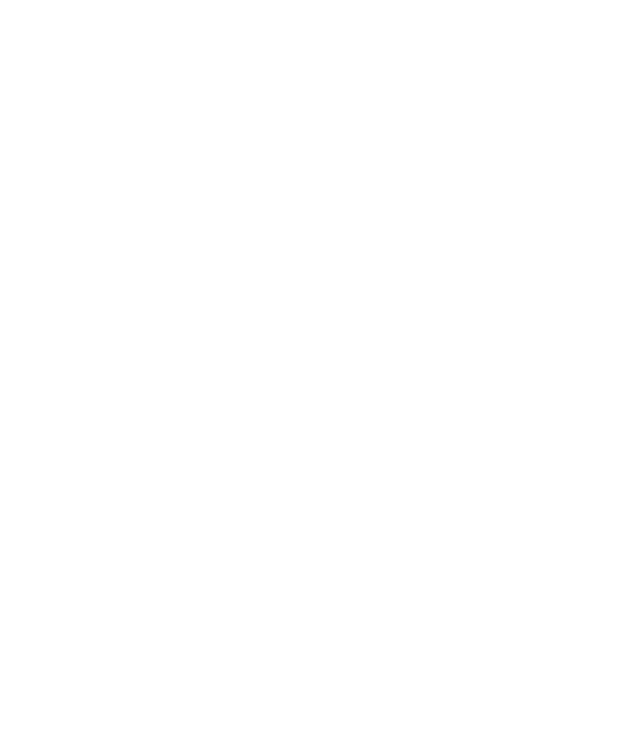
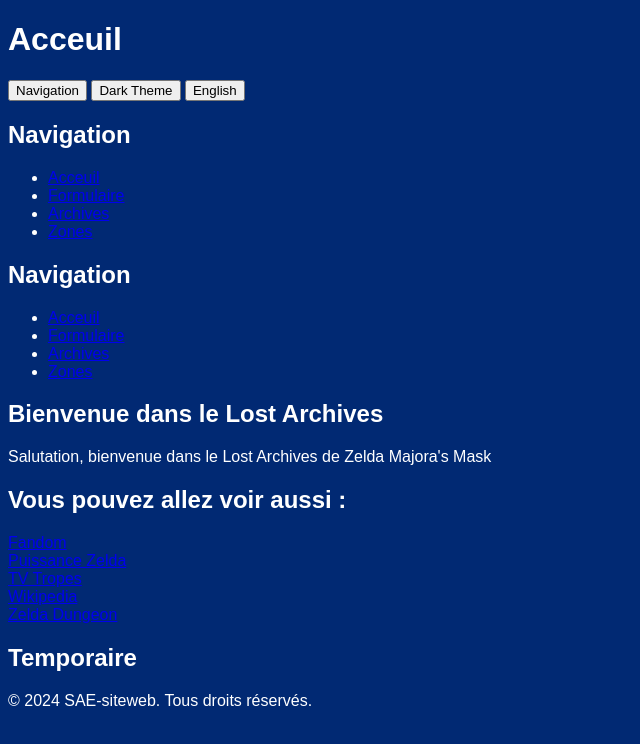
Before and after one commit to SISbouba/sae102-siteweb, a plain HTML site: page pages/accueil.html in a window 1280 px wide. Shown: the whole page, without its empty margins (0-640 px from the left). Drawn offline with Linux system fonts and the light colour scheme.

Commit message:
feat : partie page accueil faite en html

```diff
--- /dev/null
+++ b/css/styleAccueil.css
@@ -0,0 +1,39 @@
+:root{
+    --color-bg: #012973;
+    --primary-color: #305CDE;
+    --secondary-color: #4f6ef4;
+    --color-text: #ffffff;
+
+    --hover-bg: var(--secondary-color);
+    --elements-bg: var(--primary-color);
+    --button-bg: var(--primary-color);
+    --button-hover-bg: var(--secondary-color);
+
+    --nav-menu-bg: var(--primary-color);
+    --nav-menu-hover-bg: var(--secondary-color);
+
+    --font-family: 'Arial', sans-serif;
+}
+
+.dark-theme{
+    --color-bg: #551A8B;
+    --primary-color: #7851A9;
+    --secondary-color: #8c63bd;
+    --color-text: #ffffff;
+
+    --hover-bg: var(--secondary-color);
+    --elements-bg: var(--primary-color);
+    --button-bg: var(--primary-color);
+    --button-hover-bg: var(--secondary-color);
+
+    --nav-menu-bg: var(--primary-color);
+    --nav-menu-hover-bg: var(--secondary-color);
+
+    --font-family: 'Arial', sans-serif;
+}
+
+body{
+    background-color: var(--color-bg);
+    font-family: Arial, sans-serif;
+    color: var(--color-text);
+}
--- a/pages/accueil.html
+++ b/pages/accueil.html
@@ -3,9 +3,90 @@
 <head>
     <meta charset="UTF-8">
     <meta name="viewport" content="width=device-width, initial-scale=1.0">
-    <title>Majora's Lost Archive</title>
+    <title>Majora's Lost Archives</title>
+    <link rel="stylesheet" href="../css/styleAccueil.css">
+    <link rel="icon" type="image/ico" href="/images/majora-icon.ico">
 </head>
-<body>
+<body id="top">
+    <header id="main-header">
+        <h1 id="home-logo">Acceuil</h1>
+        <nav id="nav-buttons">
+            <button onclick="toggleNavMenu('sous-menu-desktop')" class="buttons-toggle">Navigation</button>
+            <button onclick="toggleDarkMode()" class="buttons-toggle">Dark Theme</button>
+            <button onclick="toggleTranslatation()" class="buttons-toggle">English</button>
+        </nav>
+    </header>
 
+    <!--Mobile Navigation-->
+    <section id="nav-sous-menu" class="sous-menu-desktop">
+        <div><h1>Navigation</h1></div>
+        <div>
+            <ul>
+                <li><a href="index.html">Acceuil</a></li>
+                <li><a href="formulaire.html">Formulaire</a></li>
+                <li><a href="archive.html">Archives</a></li>
+                <li><a href="pageZones.html">Zones</a></li>
+            </ul>
+        </div>
+    </section>
+    <!--/Mobile Navigation-->
+
+    <!--Desktop Naviagtion-->
+    <section id="nav-sous-menu" class="sous-menu-desktop">
+        <div><h1>Navigation</h1></div>
+        <div>
+            <ul>
+                <li><a href="index.html">Acceuil</a></li>
+                <li><a href="formulaire.html">Formulaire</a></li>
+                <li><a href="archive.html">Archives</a></li>
+                <li><a href="pageZones.html">Zones</a></li>
+            </ul>
+        </div>
+    </section>
+    <!--/Desktop Naviagtion-->
+
+    <!--<section id="hero-image"><img src="/images/themoon.svg" alt=""></section>-->
+    <main>
+        <section class="content-container">
+            <h2>Bienvenue dans le Lost Archives</h2>
+            <p id="welcome-word">
+                Salutation, bienvenue dans le Lost Archives de Zelda Majora's Mask
+            </p>
+        </section>
+        <section class="content-container">
+            <h2>Vous pouvez allez voir aussi : </h2>
+            <section id="outside-links-grid">
+                <div class="grid-item">
+                    <a href="https://zelda.fandom.com/wiki/The_Legend_of_Zelda:_Majora's_Mask">Fandom</a>
+                </div>
+                <div class="grid-item">
+                    <a href="https://www.puissance-zelda.com/6-Majoras_Mask">Puissance Zelda</a>
+                </div>
+                <div class="grid-item">
+                    <a href="https://tvtropes.org/pmwiki/pmwiki.php/VideoGame/TheLegendOfZeldaMajorasMask">TV Tropes</a>
+                </div>
+                <div class="grid-item">
+                    <a href="https://en.wikipedia.org/wiki/The_Legend_of_Zelda:_Majora's_Mask">Wikipedia</a>
+                </div>
+                <div class="grid-item">
+                    <a href="https://www.zeldadungeon.net/wiki/The_Legend_of_Zelda:_Majora's_Mask">Zelda Dungeon</a>
+                </div>
+                <div class="grid-item">
+                    <a href=""></a>
+                </div>
+            </section>
+        </section>
+        <section class="content-container">
+            <h2>Temporaire</h2>
+        </section>
+    </main>
+
+    <footer>
+        <p>&copy; 2024 SAE-siteweb. Tous droits réservés.</p>
+    </footer>
+    <a href="#top" class="top-link" id="topButton" title="Revenir en haut de page">
+        <span class="fas fa-arrow-circle-up"></span>
+    </a>
+    <script src="../javascript/script.js"></script>
 </body>
 </html>
```
Also changed, not shown: images/majora-icon.ico (added), images/majora-icon.png (added), images/themoon.svg (added), pages/pageZones.html (added), pages/zones.html (deleted).
